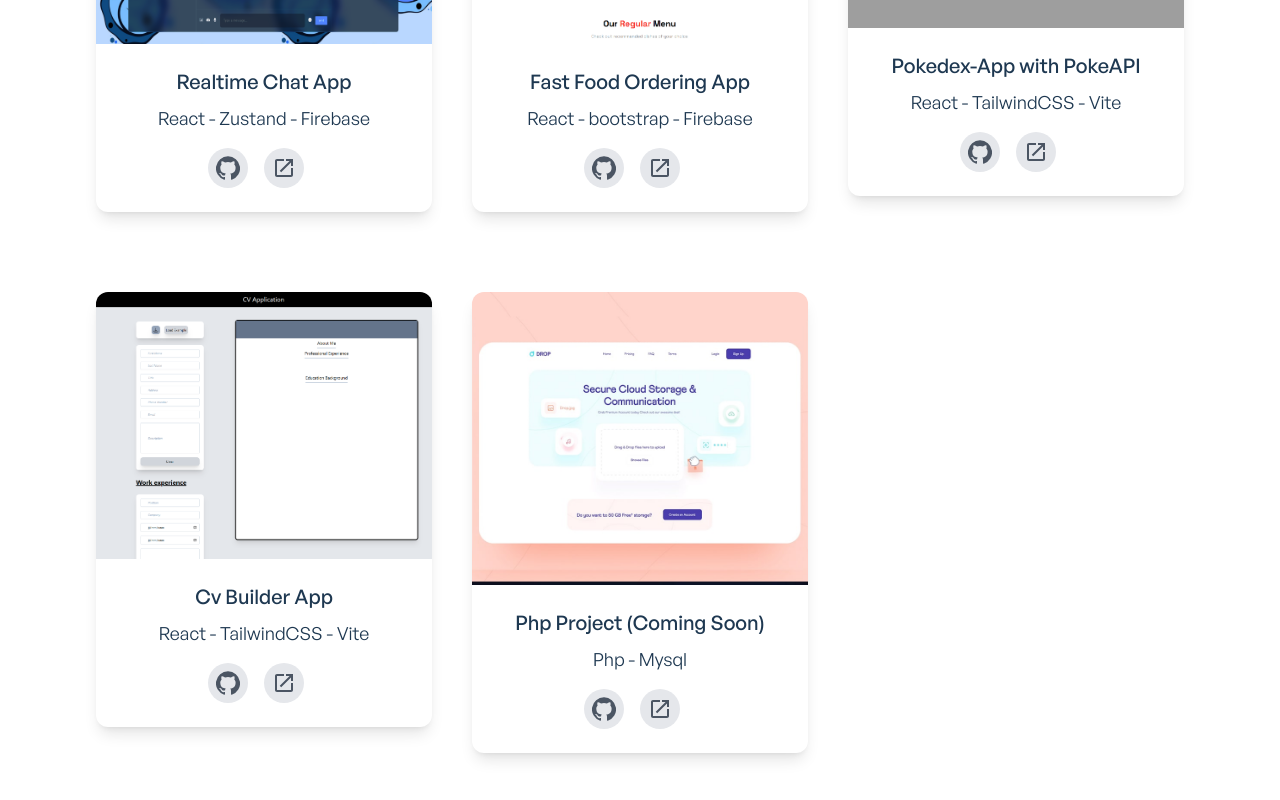
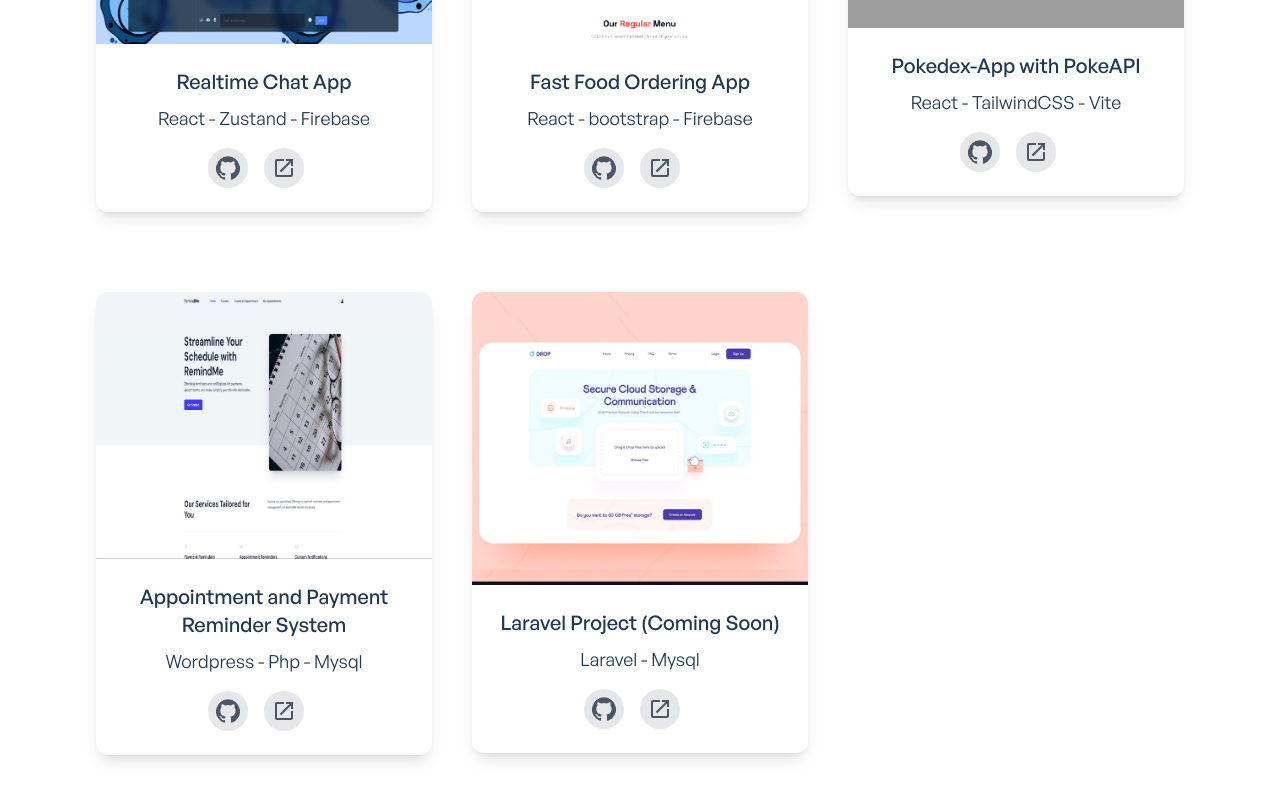
Before and after one commit to Ghaieth1/React-Portfolio, a React (Create React App) app: page /projects in a window 1280 px wide. Shown: the part 508-1308 px from the top of the page. Built offline with nearby package versions, Linux system fonts and the light colour scheme; grey boxes are pictures that could not be loaded.

Commit message:
new Porject

```diff
--- a/src/data/projects.js
+++ b/src/data/projects.js
@@ -4,7 +4,7 @@ import UIImage1 from '../images/ui-project-1.jpg';
 import UIImage2 from '../images/ui-project-2.jpg';
 import Project3 from '../images/pokedex.png';
 import Project2 from '../images/Food App.png';
-import Project4 from '../images/Cv Builder.png';
+import Project4 from '../images/RemindMe.png';
 import Project1 from '../images/Chat App.png';
 
 export const projectsData = [
@@ -34,16 +34,16 @@ export const projectsData = [
   },
   {
     id: 4,
-    title: 'Cv Builder App',
-    category: 'React  -  TailwindCSS  -  Vite',
+    title: 'Appointment and Payment Reminder System',
+    category: 'Wordpress -  Php -  Mysql',
     img: Project4,
-    sourceCode: 'https://github.com/Ghaieth1/Cv-Builder',
-    livePreview: 'https://cv-builder1.netlify.app',
+    sourceCode: 'https://github.com/Ghaieth1',
+    livePreview: 'https://remind-me.fr/',
   },
   {
     id: 4,
-    title: 'Php Project (Coming Soon)',
-    category: 'Php -  Mysql',
+    title: 'Laravel Project (Coming Soon)',
+    category: 'Laravel -  Mysql',
     img: UIImage2,
   },
 ];
```
Also changed, not shown: src/images/RemindMe.png (added).
